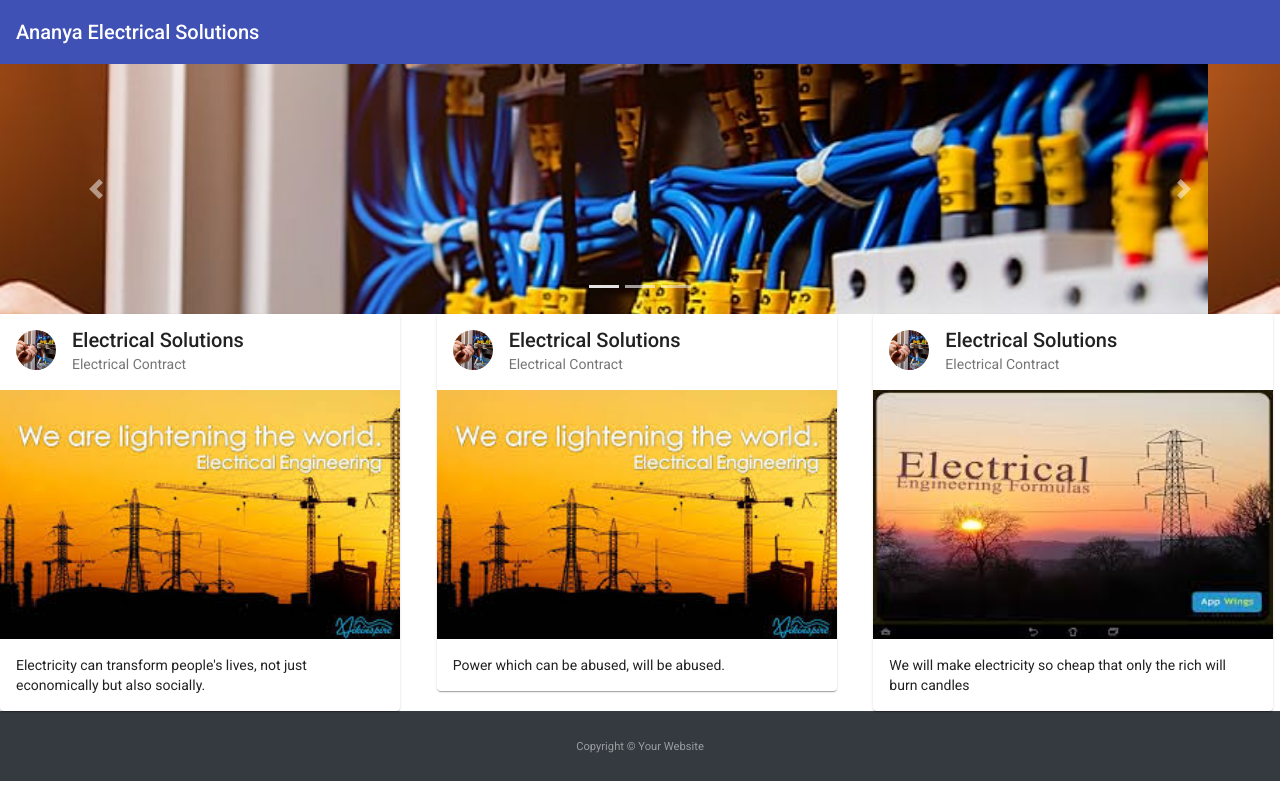
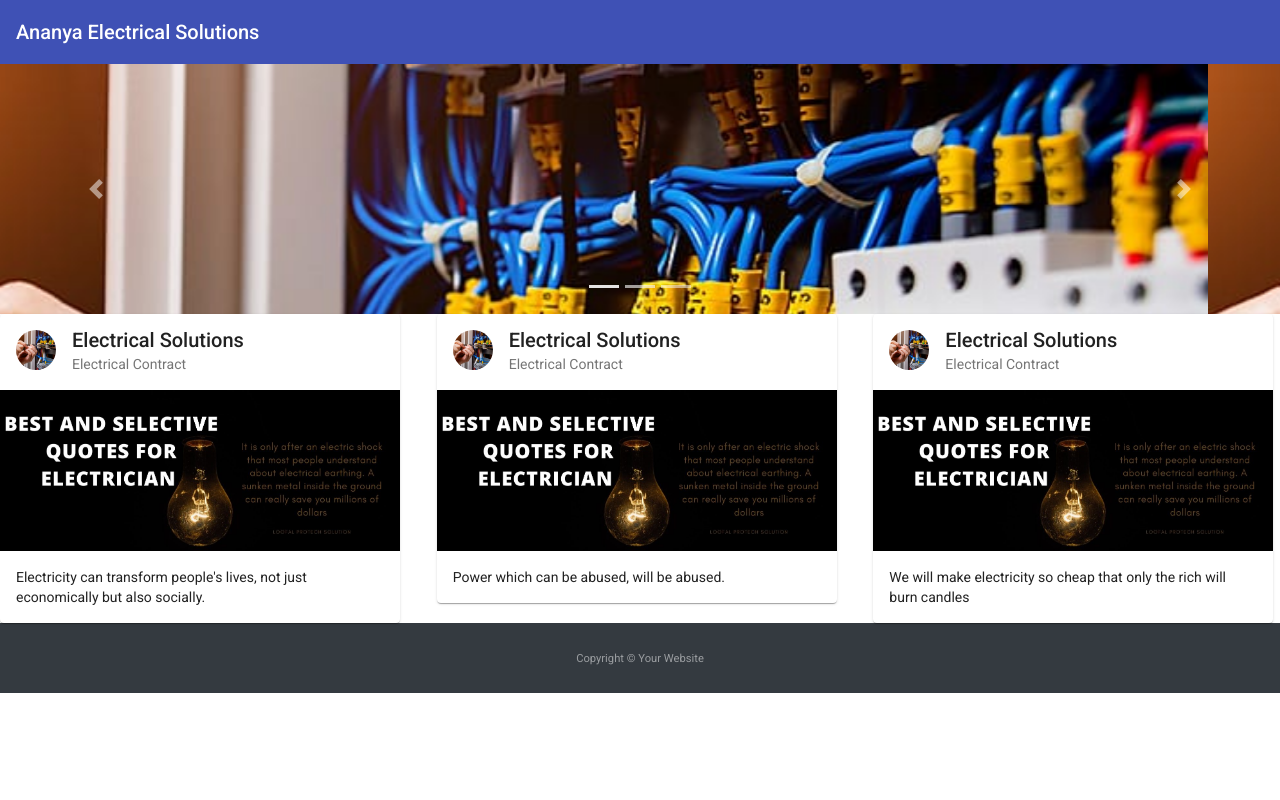
Before and after one commit to madhan987/ElectricalSolutions_release1, an Angular app: page / in a window 1280 px wide. Built offline with nearby package versions, Linux system fonts and the light colour scheme.

Commit message:
Update app.component.html

```diff
--- a/src/app/app.component.html
+++ b/src/app/app.component.html
@@ -42,7 +42,7 @@
         <mat-card-title>Electrical Solutions</mat-card-title>
         <mat-card-subtitle>Electrical Contract</mat-card-subtitle>
       </mat-card-header>
-      <img mat-card-image src="/assets/images/electrical2.jfif" alt="Photo of a Shiba Inu">
+      <img mat-card-image src="/assets/images/electrical1.jpg" alt="Photo of a Shiba Inu">
       <mat-card-content>
         <p>
           Electricity can transform people's lives, not just economically but also socially.
@@ -61,7 +61,7 @@
         <mat-card-title>Electrical Solutions</mat-card-title>
         <mat-card-subtitle>Electrical Contract</mat-card-subtitle>
       </mat-card-header>
-      <img mat-card-image src="/assets/images/electrical2.jfif" alt="Photo of a Shiba Inu">
+      <img mat-card-image src="/assets/images/electrical1.jpg" alt="Photo of a Shiba Inu">
       <mat-card-content>
         <p>
           Power which can be abused, will be abused.
@@ -80,7 +80,7 @@
         <mat-card-title>Electrical Solutions</mat-card-title>
         <mat-card-subtitle>Electrical Contract</mat-card-subtitle>
       </mat-card-header>
-      <img mat-card-image src="/assets/images/electrical3.jfif" alt="Photo of a Shiba Inu">
+      <img mat-card-image src="/assets/images/electrical1.jpg" alt="Photo of a Shiba Inu">
       <mat-card-content>
         <p>
           We will make electricity so cheap that only the rich will burn candles
```
